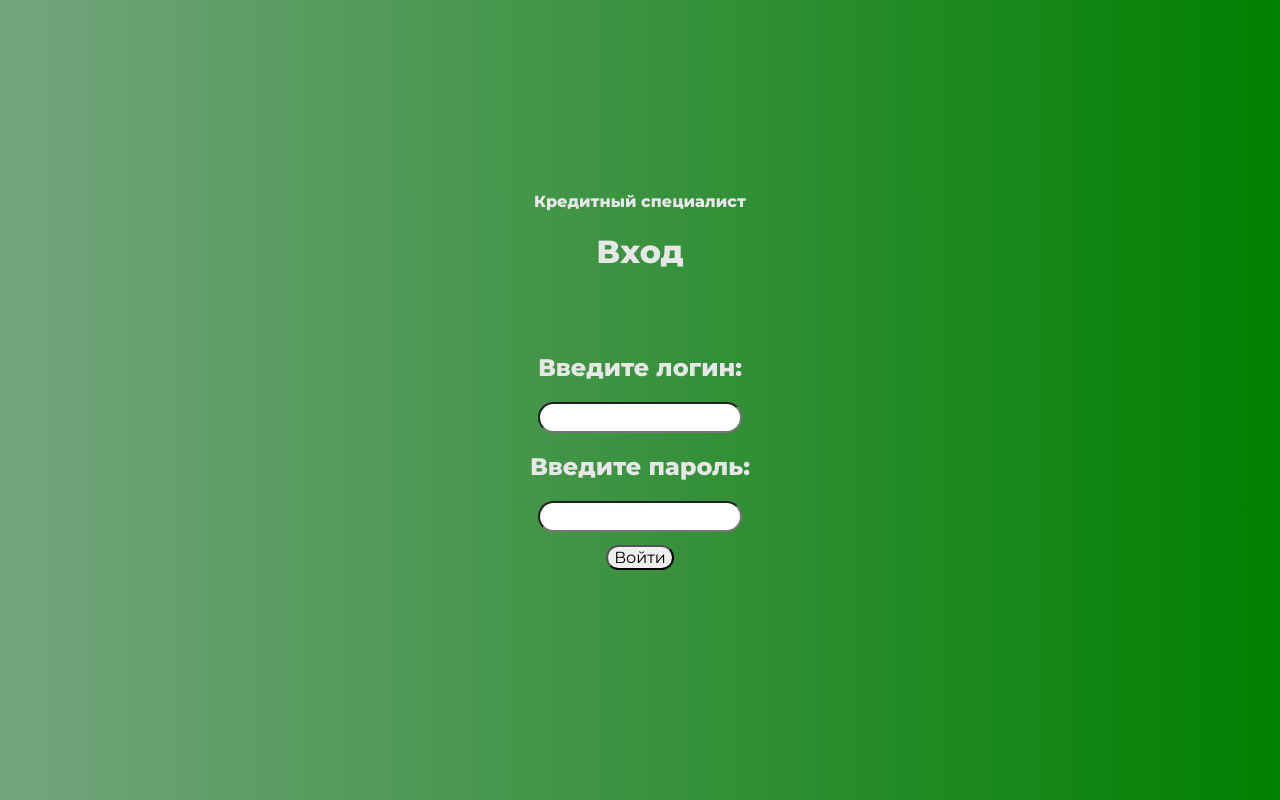
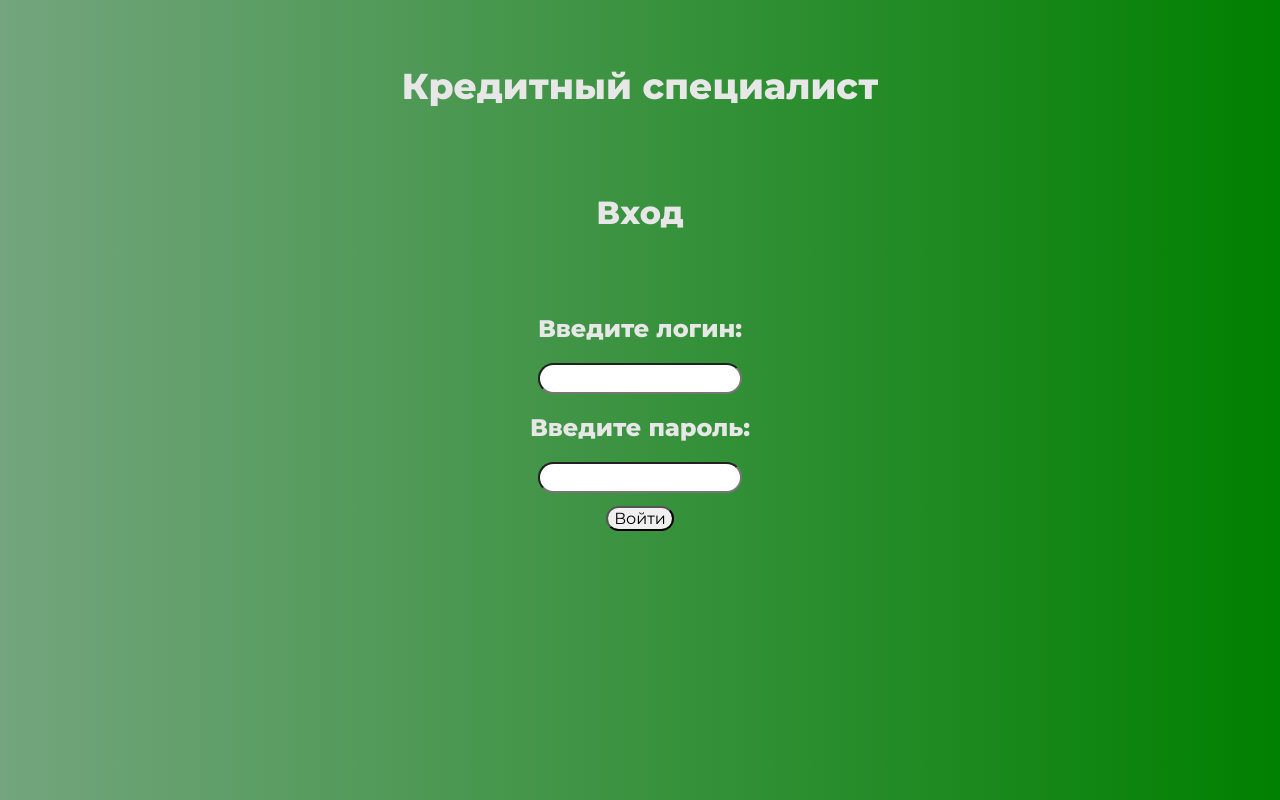
Before and after one commit to Sanorian/squad47, a website: page index.html in a window 1280 px wide. Shown: the top 800 px of the page. Drawn offline with Linux system fonts and the light colour scheme.

Commit message:
Еще немного пофиксил стиль

```diff
--- a/index.css
+++ b/index.css
@@ -14,8 +14,10 @@ body{
     font-family: 'Montserrat', sans-serif;
     font-weight: bold;
     text-align: center;
-    margin-top: 15%;
+    margin-top: 5%;
     color: rgb(231, 231, 231);
+    font-size: 4.5vmin;
+    margin-bottom: 5%;
 }
 
 .login h1,h2{
```
